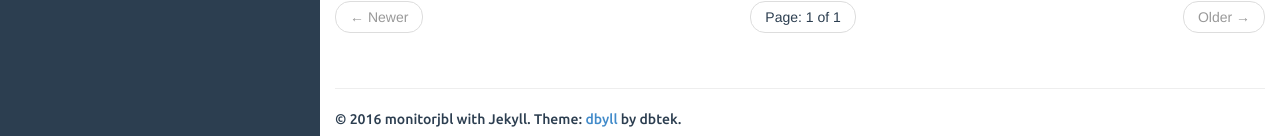
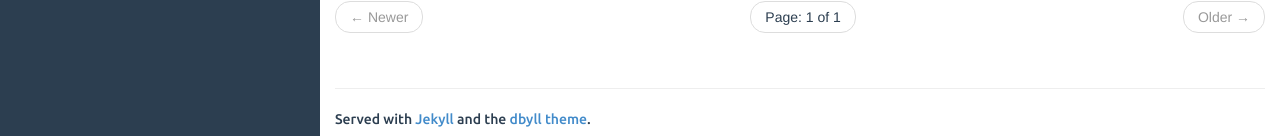
Before and after one commit to monitorjbl/monitorjbl.github.io, a Jekyll site: the page built from index.html, in a window 1280 px wide and 1148 px high. Shown: the part 1009-1145 px from the top of the window. Built offline with Jekyll 4.4.1, drawn with Linux system fonts in a browser that asks for light colours; the list of posts is cut into pages by our own code; comment, search, counter and statistics services are not loaded.

Commit message:
fixing footer

```diff
--- a/_includes/default.html
+++ b/_includes/default.html
@@ -87,7 +87,7 @@
 		<footer>
 			<hr/>
 			<p>
-				&copy; {{ site.time | date: '%Y' }} {{ site.author.name }} with Jekyll. Theme: <a href="https://github.com/dbtek/dbyll">dbyll</a> by dbtek.
+				Served with <a href="https://jekyllrb.com/">Jekyll</a> and the <a href="https://github.com/dbtek/dbyll">dbyll theme</a>.
 			</p>
 		</footer>
 	</div>
```
